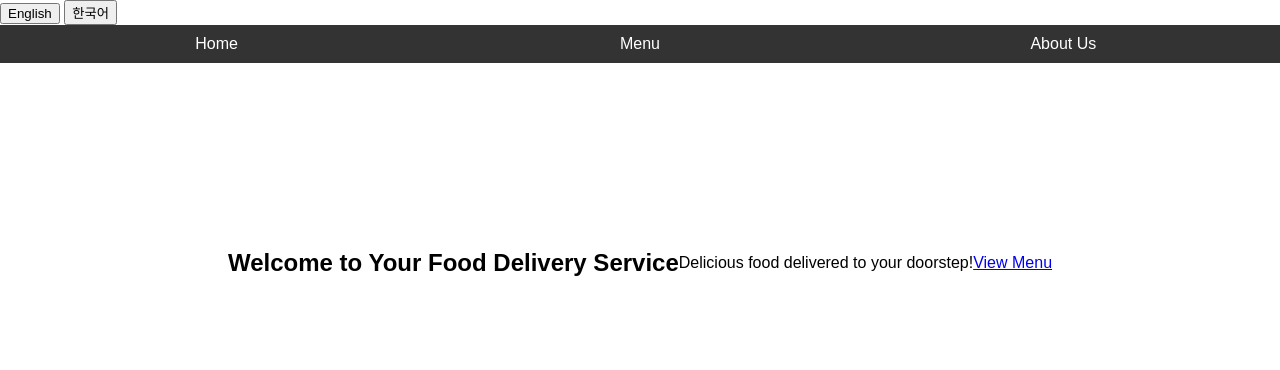
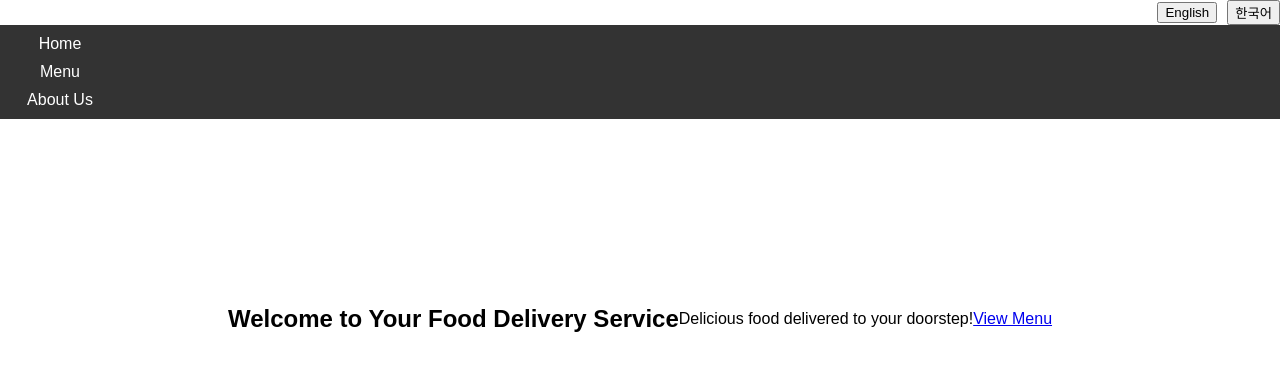
Before and after one commit to chadsong/safetyzone_sousvide, a plain HTML site: page index.html in a window 1280 px wide. Drawn offline with Linux system fonts and the light colour scheme.

Commit message:
button move

```diff
--- a/styles.css
+++ b/styles.css
@@ -9,6 +9,8 @@ body {
     background-color: #333;
     padding: 10px;
     color: #fff;
+    display: flex;
+    justify-content: space-between; /* Add this property */
   }
 
   nav ul {
@@ -32,12 +34,28 @@ body {
     }
   }
 
+  /* Move language buttons to the right */
+  .language-selection {
+    display: flex;
+    justify-content: flex-end;
+    align-items: center;
+  }
+
+  .language-selection button {
+    margin-left: 10px;
+  }
+
   /* Reset default browser styles */
-body, h1, h2, h3, p, ul, li {
+  body,
+  h1,
+  h2,
+  h3,
+  p,
+  ul,
+  li {
     margin: 0;
     padding: 0;
   }
-
 
   nav ul li a {
     color: #fff;
```
